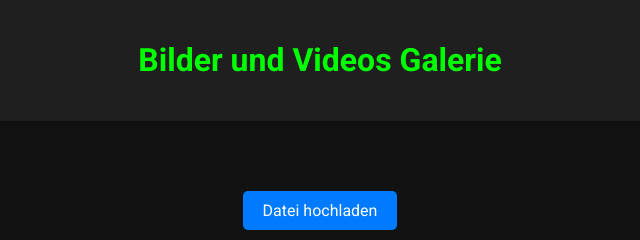
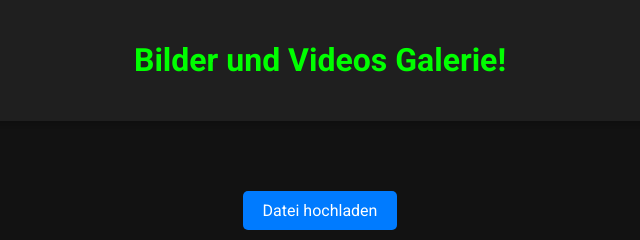
Before and after one commit to DennisWartenberg/bilder-galerie, a website: page index.html in a window 1280 px wide. Shown: the top 240 px of the page, 320-960 px from the left. Drawn offline with Linux system fonts and the light colour scheme; no server answers.

```diff
--- a/index.html
+++ b/index.html
@@ -9,7 +9,7 @@
 </head>
 <body>
     <header>
-        <h1>Bilder und Videos Galerie</h1>
+        <h1>Bilder und Videos Galerie!</h1>
     </header>
     <div class="gallery" id="gallery"></div>
     <div class="upload-form">
```
